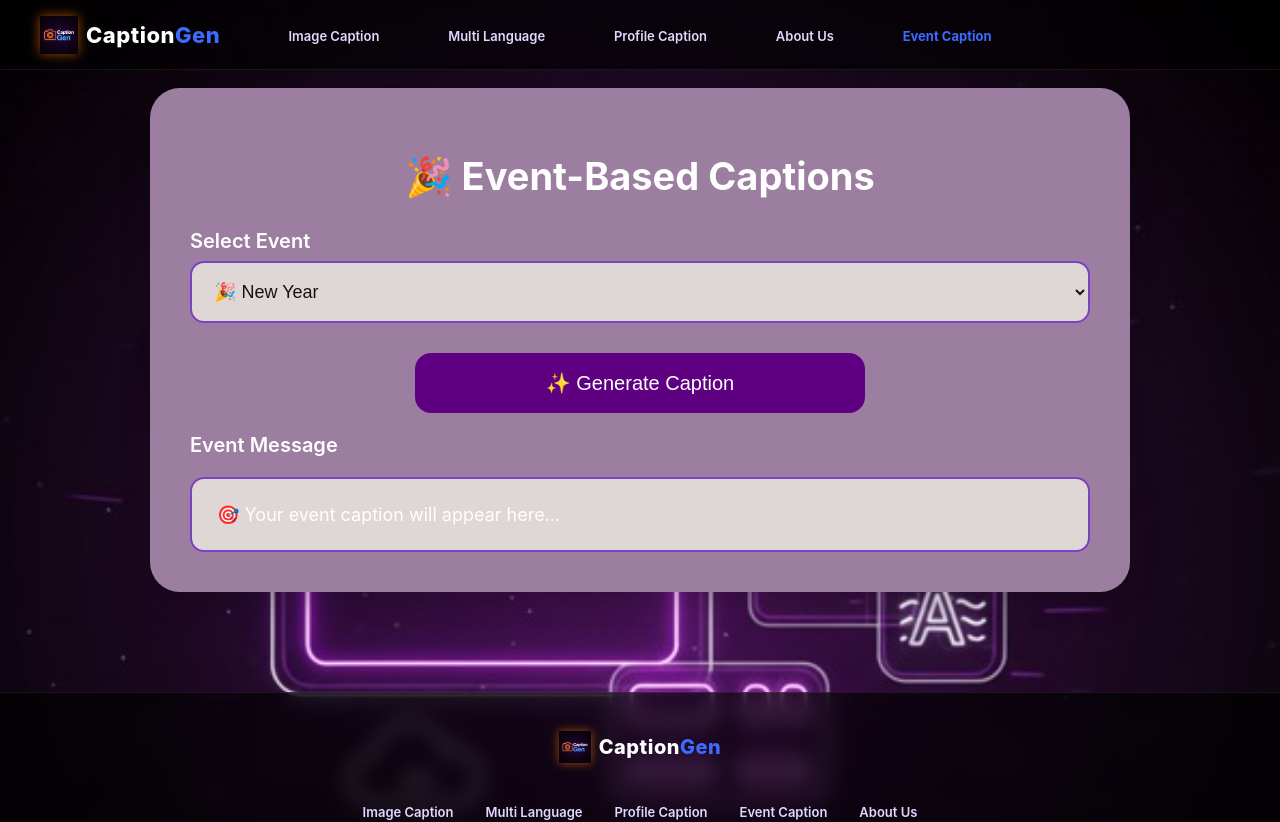
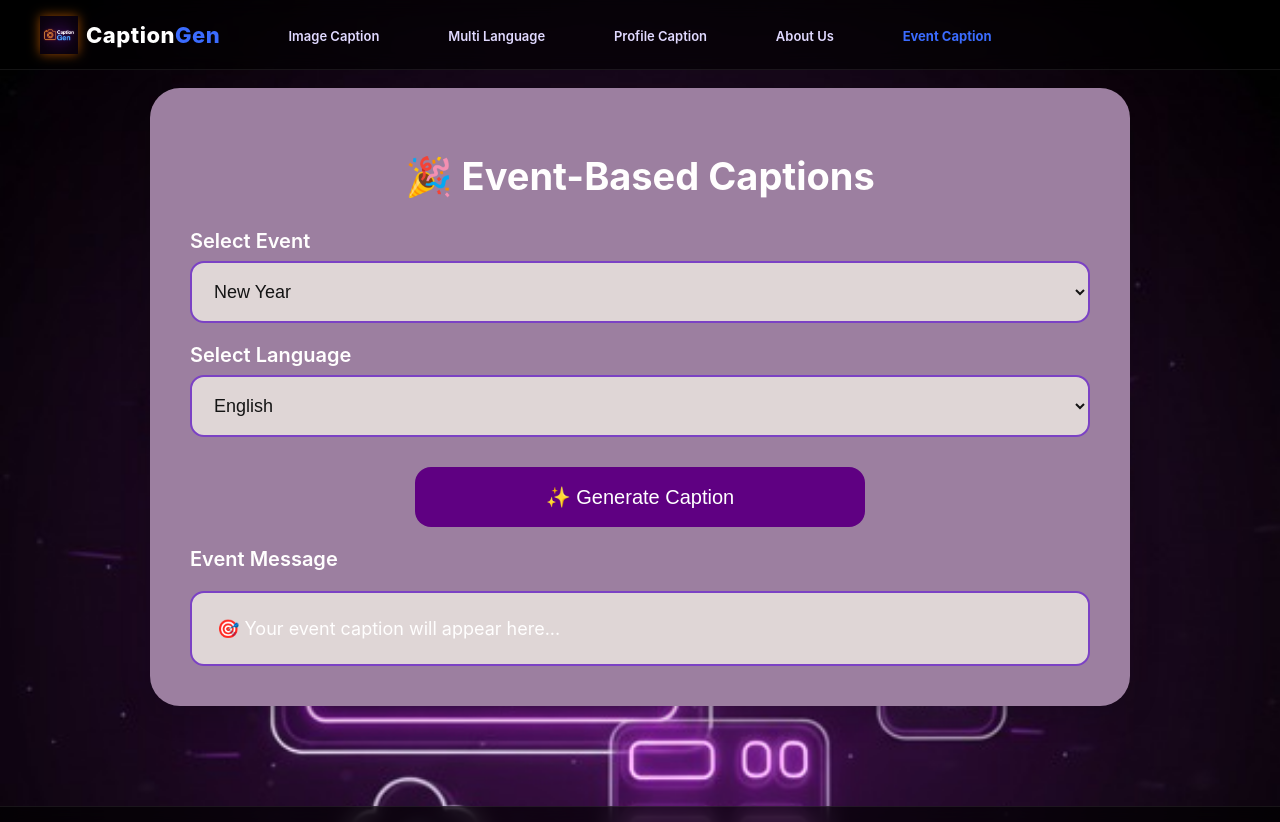
Before and after one commit to Remi2121/Caption-generator, a React (Vite) app in the folder frontend/: page /eventcaption in a window 1280 px wide. Shown: the top 822 px of the page. Built offline with nearby package versions, Linux system fonts and the light colour scheme.

Commit message:
eventcaption added

```diff
--- a/frontend/src/Components/Event/EventCaption.jsx
+++ b/frontend/src/Components/Event/EventCaption.jsx
@@ -1,47 +1,80 @@
 import React, { useState } from "react";
 import "./EventCaption.css";
 
-
 const EventCaption = () => {
   const [event, setEvent] = useState("New Year");
+  const [language, setLanguage] = useState("English");
   const [caption, setCaption] = useState("");
+  const [loading, setLoading] = useState(false);
 
-  const generateCaption = () => {
-    setCaption(`🎉 Happy ${event}! Wishing you joy and success!`);
+  const events = ["New Year", "Christmas", "Birthday", "Wedding", "Graduation"];
+  const languages = ["English", "Tamil", "Sinhala", "Hindi", "Malayalam"];
+
+  const generateCaption = async () => {
+    setLoading(true);
+
+    try {
+      const res = await fetch("http://localhost:8000/event-caption", {
+        method: "POST",
+        headers: {
+          "Content-Type": "application/json",
+        },
+        body: JSON.stringify({ event, language }),
+      });
+
+      const data = await res.json();
+      setCaption(data.caption);
+    } catch (err) {
+      console.error("Error:", err);
+      setCaption("❌ Failed to generate caption");
+    }
+
+    setLoading(false);
   };
 
   return (
-
     <div className="event-wrapper">
       <h1 className="event-title">🎉 Event-Based Captions</h1>
 
-      {/* EVENT SELECT */}
+      {/* Event Selection */}
       <label className="label">Select Event</label>
       <select
         className="dropdown"
         value={event}
         onChange={(e) => setEvent(e.target.value)}
       >
-       <option value="New Year">🎉 New Year</option>
-  <option value="Christmas">🎄 Christmas</option>
-  <option value="Birthday">🎂 Birthday</option>
-  <option value="Wedding">💍 Wedding</option>
-  <option value="Graduation">🎓 Graduation</option>
+        {events.map((ev) => (
+          <option key={ev} value={ev}>{ev}</option>
+        ))}
       </select>
 
-      {/* BUTTON */}
-      <button className="event-btn" onClick={generateCaption}>
-        ✨ Generate Caption
+      {/* Language Selection */}
+      <label className="label">Select Language</label>
+      <select
+        className="dropdown"
+        value={language}
+        onChange={(e) => setLanguage(e.target.value)}
+      >
+        {languages.map((lang) => (
+          <option key={lang} value={lang}>{lang}</option>
+        ))}
+      </select>
+
+      {/* Generate Button */}
+      <button
+        className="event-btn"
+        onClick={generateCaption}
+        disabled={loading}
+      >
+        {loading ? "Generating..." : "✨ Generate Caption"}
       </button>
 
-      {/* MESSAGE BOX */}
+      {/* Output */}
       <label className="label">Event Message</label>
       <div className="event-output">
-        {caption ? caption : "🎯 Your event caption will appear here..."}
+        {caption || "🎯 Your event caption will appear here..."}
       </div>
     </div>
-
-
   );
 };
 
```
Also changed, not shown: 2 other files (tests, documents, lock files or other folders).
